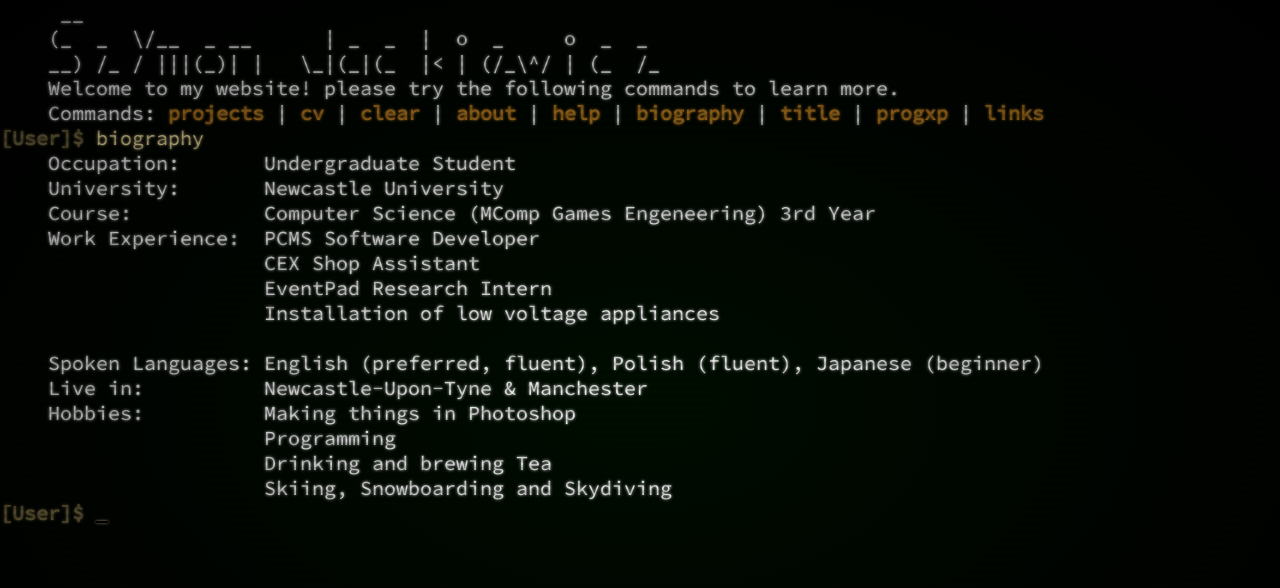
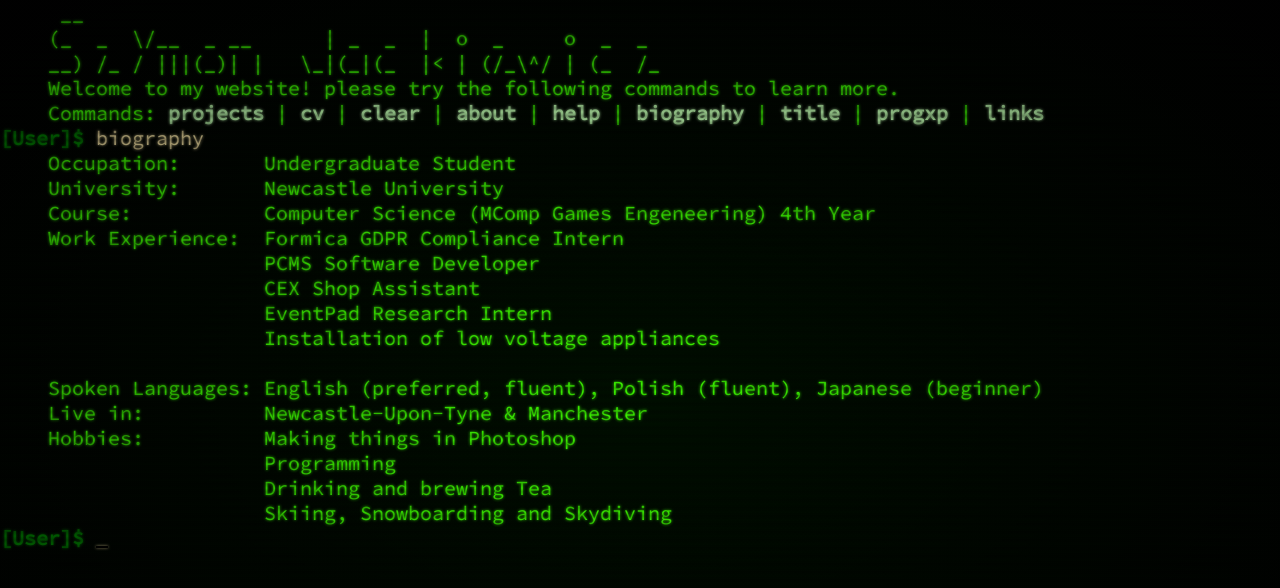
Before and after one commit to SzyJ/Console_Website, a plain HTML site: page index.html in a window 1280 px wide. Both pictures are taken after a click on the element "biography". Drawn offline with Linux system fonts and the light colour scheme.

Commit message:
Update experiance info and change colours

```diff
--- a/ConsoleStyle.css
+++ b/ConsoleStyle.css
@@ -41,7 +41,7 @@ div#crtEffect {
 }
 
 p , .userInput, .char, span, li{
-    color: white;
+    color: #3fff00;
     white-space: pre;
 }
 
@@ -55,13 +55,13 @@ u {
 }
 
 span.standout {
-	color: #b57920;
+	color: #c1ffb1;
 	font-weight: bold;
 }
 
 a {
     text-decoration: underline;
-    color: #6da5ff;
+    color: #00ffc4;
 }
 
 a:hover , .sugg:hover {
@@ -94,7 +94,7 @@ li.usr:before {
 }
 
 li.usr:before , #char {
-    color: #776a40;
+    color: green;
 	font-weight: bold;
 }
 
--- a/JavaScript/Commands/commands.js
+++ b/JavaScript/Commands/commands.js
@@ -11,8 +11,9 @@ function biography() {
     name = "biography";
     outputAppLine(name, "Occupation:       Undergraduate Student");
     outputAppLine(name, "University:       Newcastle University");
-    outputAppLine(name, "Course:           Computer Science (MComp Games Engeneering) 3rd Year");
-    outputAppLine(name, "Work Experience:  PCMS Software Developer");
+    outputAppLine(name, "Course:           Computer Science (MComp Games Engeneering) 4th Year");
+    outputAppLine(name, "Work Experience:  Formica GDPR Compliance Intern");
+    outputAppLine(name, "                  PCMS Software Developer");
     outputAppLine(name, "                  CEX Shop Assistant");
     outputAppLine(name, "                  EventPad Research Intern");
     outputAppLine(name, "                  Installation of low voltage appliances");
@@ -79,6 +80,8 @@ function programming() {
     outputAppLine(name, "   JavaScript  |==================================|");
     outputAppLine(name, "      C / C++  |====================================================|");
 	outputAppLine(name, " GLSL Shaders  |============================|");
+  	outputAppLine(name, "           Go  |================|");
+	outputAppLine(name, "            R  |=============|");
 }
 
 function technologies() {
```
